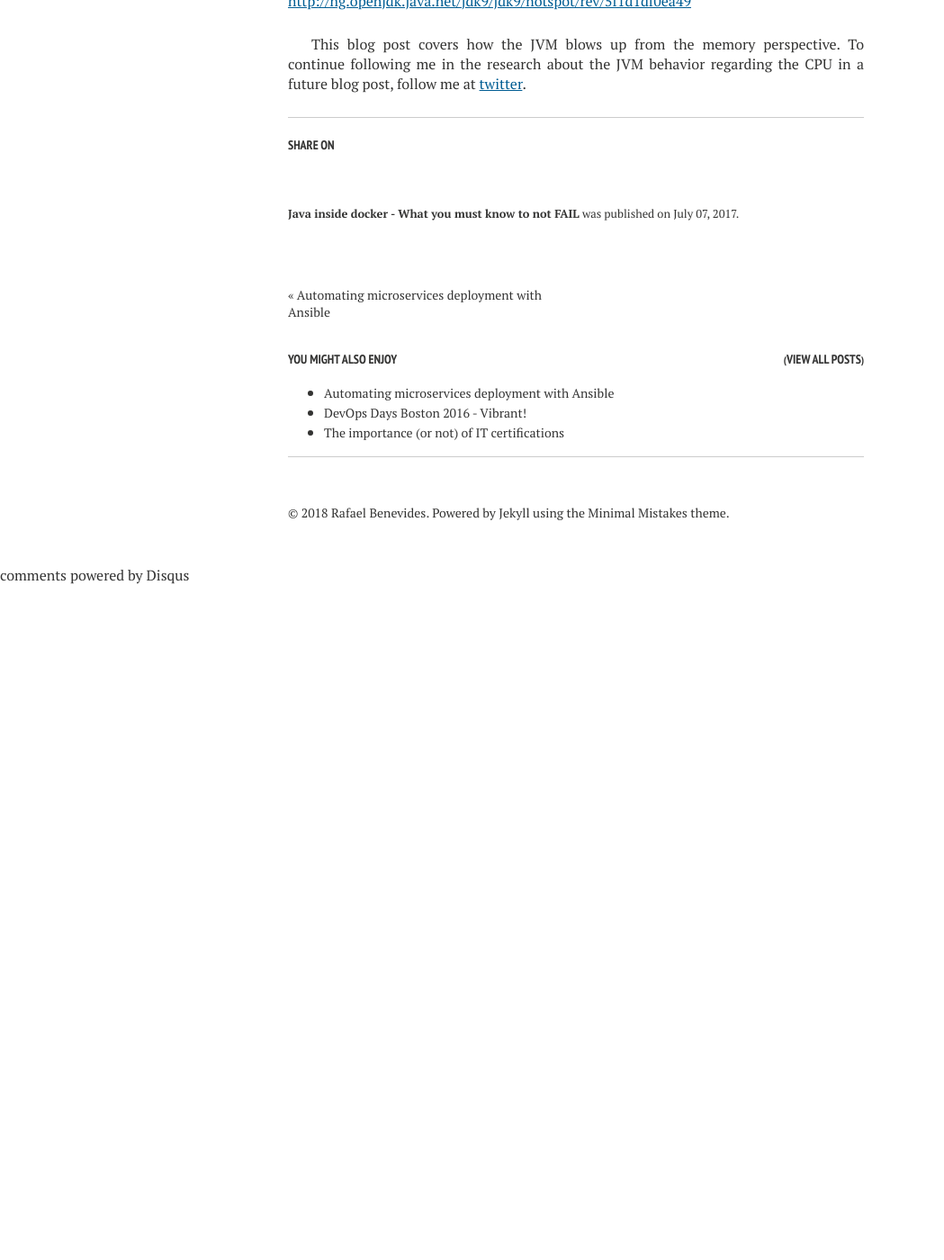
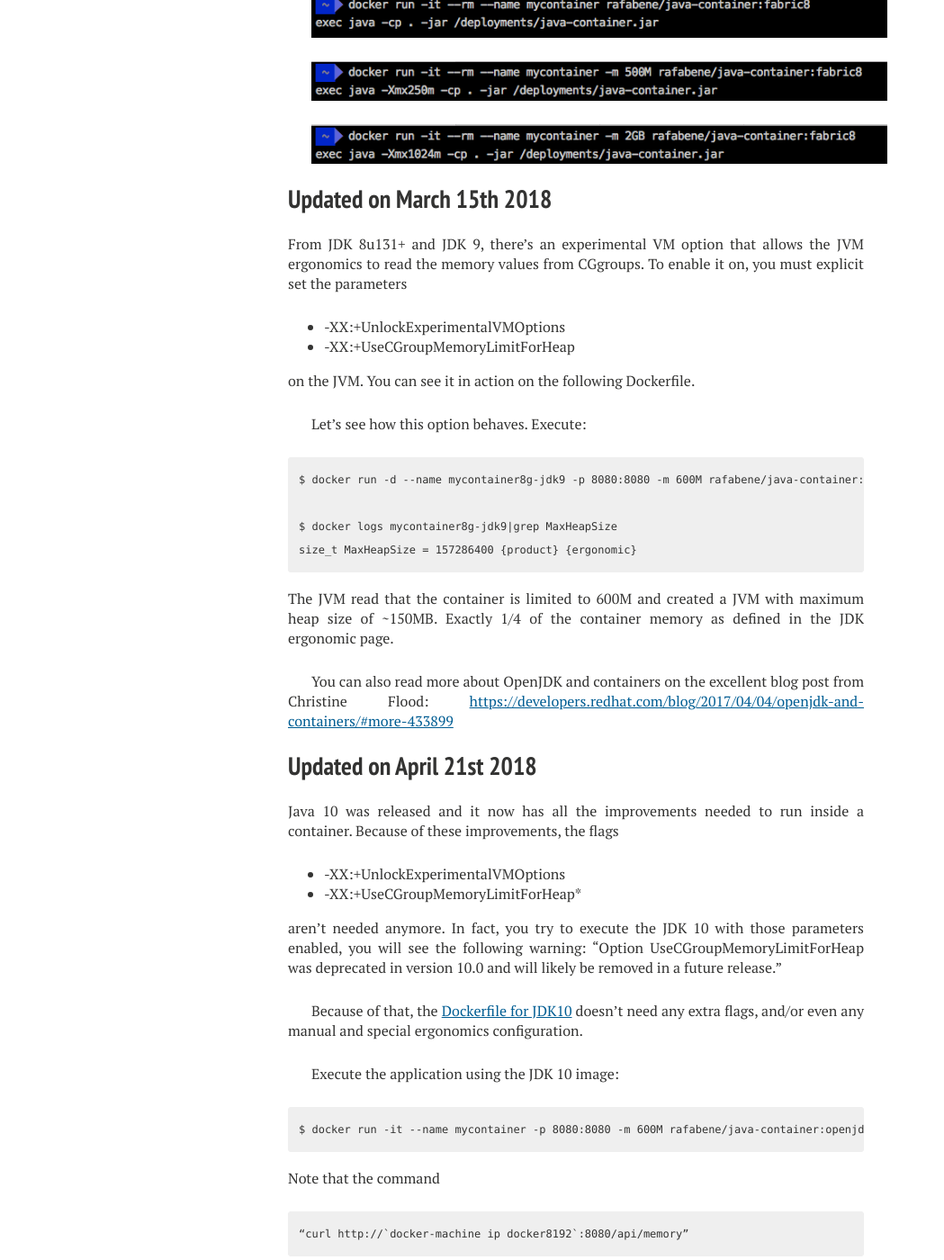
Before and after one commit to rafabene/rafabene.github.io, a Jekyll site: the page built from _posts/2017-07-07-java-inside-docker.md, in a window 1280 px wide and 1400 px high, scrolled down 5802 px. Shown: the whole window at 90% size, without its empty margins (0-1049 px from the left). Built offline with Jekyll 4.4.1, drawn with Linux system fonts in a browser that asks for light colours; nearby versions of some CDN libraries; comment, search, counter and statistics services are not loaded; before the commit the page ends 6452 px from its top, so only the background shows below that; some of the changed text lies outside the part shown.

```diff
--- a/_posts/2017-07-07-java-inside-docker.md
+++ b/_posts/2017-07-07-java-inside-docker.md
@@ -34,7 +34,7 @@
 To simulate the process being killed after exceeding the specified memory limit, we can execute the WildFly Application Server in a container with 50MB of memory limit through the command *“docker run -it –name mywildfly -m=50m jboss/wildfly”*. During the execution of this container, we could execute “docker stats” to check the container limit.
 
 {: .center}
-![](/images/kubernetes-java.png)
+![](/images/docker-stats.png)
 
 But after some seconds, the Wildfly container execution will be interrupted and print a message: *** JBossAS process (55) received KILL signal ***
 
@@ -75,6 +75,9 @@
 
 More combinations between the memory limit (–memory) and swap (–memory-swap) in docker command line can be found [here](https://docs.docker.com/engine/reference/run/#user-memory-constraints).
 
+{: .center}
+![](/images/java-docker.png)
+
 ## Is more memory the solution?
 
 Developers that don’t understand the problem, tend to think that the environment doesn’t provide enough memory for the execution of the JVM. A frequent solution is to provision an environment with more memory, but **it will, in fact, make things worse**.
@@ -96,7 +99,7 @@
 
 ## What is the solution?
 
-A slight change in the [Dockerfile]https://github.com/redhat-developer-demos/java-container/blob/master/Dockerfile.openjdk-env#L5 allows the user to specify an environment variable that defines extra parameters for the JVM. Check the following line:
+A slight change in the [Dockerfile](https://github.com/redhat-developer-demos/java-container/blob/master/Dockerfile.openjdk-env#L5) allows the user to specify an environment variable that defines extra parameters for the JVM. Check the following line:
 
   `CMD java -XX:+PrintFlagsFinal -XX:+PrintGCDetails $JAVA_OPTIONS -jar java-container.jar`
 
@@ -151,12 +154,63 @@
 {: .center}
 ![](/images/docker2g.png)
 
+## Updated on March 15th 2018
+
+From JDK 8u131+ and JDK 9, there’s an  experimental VM option that allows the JVM ergonomics to read the memory values from CGgroups.  To enable it on, you must explicit set the parameters
+
+- -XX:+UnlockExperimentalVMOptions
+- -XX:+UseCGroupMemoryLimitForHeap
+
+on the JVM. You can see it in action on the following Dockerfile.
+
+Let’s see how this option behaves. Execute:
+
+~~~~
+$ docker run -d --name mycontainer8g-jdk9 -p 8080:8080 -m 600M rafabene/java-container:openjdk-cgroup
+
+$ docker logs mycontainer8g-jdk9|grep MaxHeapSize
+size_t MaxHeapSize = 157286400 {product} {ergonomic}
+~~~~
+
+The JVM read that the container is limited to 600M and created a JVM with maximum heap size of ~150MB. Exactly 1/4 of the container memory as defined in the JDK ergonomic page.
+
+You can also read more about OpenJDK and containers on the excellent blog post from Christine Flood: <https://developers.redhat.com/blog/2017/04/04/openjdk-and-containers/#more-433899>
+
+
+## Updated on April 21st 2018
+Java 10 was released and it now has all the improvements needed to run inside a container.  Because of these improvements, the flags
+
+- -XX:+UnlockExperimentalVMOptions
+- -XX:+UseCGroupMemoryLimitForHeap*
+
+aren’t needed anymore. In fact, you try to execute the JDK 10 with those parameters enabled, you will see the following warning: “Option UseCGroupMemoryLimitForHeap was deprecated in version 10.0 and will likely be removed in a future release.”
+
+Because of that, the [Dockerfile for JDK10]((https://github.com/redhat-developer-demos/java-container/blob/master/Dockerfile.openjdk10)) doesn’t need any extra flags, and/or even any manual and special ergonomics configuration.
+
+Execute the application using the JDK 10 image:
+
+~~~~
+$ docker run -it --name mycontainer -p 8080:8080 -m 600M rafabene/java-container:openjdk10
+~~~~
+
+Note that the command
+
+~~~~
+“curl http://`docker-machine ip docker8192`:8080/api/memory”
+~~~~
+
+doesn’t fail anymore and you see the following message “Allocated more than 80% (145.0 MiB) of the max allowed JVM memory size (145.0 MiB)%”. 145MB is 1/4 of the 600M limits that we defined for this container.
+
+{: .center}
+![](/images/java-free.png)
+
+
 ## Conclusion
 
-The Java JVM until now doesn’t provide support to understand that it’s running inside a container and that it has some resources like those that are memory and CPU restricted. Because of that, you can’t let the JVM ergonomics take the decision by itself regarding the maximum heap size.
+The Java JVM <del>until now doesn’t</del> didn't provide support to understand that it’s running inside a container and that it has some resources like those that are memory and CPU restricted. Because of that, you can’t let the JVM ergonomics take the decision by itself regarding the maximum heap size.
 
 One way to solve this problem is using the Fabric8 Base image that is capable of understanding that it is running inside a restricted container and it will automatically adjust the maximum heap size if you haven’t done it yourself.
 
-There’s an **experimental** support in the JVM that has been included in JDK9 to support cgroup memory limits in container (i.e. Docker) environments. Check it out: [http://hg.openjdk.java.net/jdk9/jdk9/hotspot/rev/5f1d1df0ea49](http://hg.openjdk.java.net/jdk9/jdk9/hotspot/rev/5f1d1df0ea49)
+Another solution is to use an [experimental option](http://hg.openjdk.java.net/jdk9/jdk9/hotspot/rev/5f1d1df0ea49) that can be enabled through the parameter -XX:+UseCGroupMemoryLimitForHeap that has been included in JDK8u131 and JDK9 to support cgroup memory limits in container (i.e. Docker) environments.
 
-This blog post covers how the JVM blows up from the memory perspective. To continue following me in the research about the JVM behavior regarding the CPU in a future blog post, follow me at [twitter](twitter.com/rafabene).
+This blog post covers how the JVM blows up from the memory perspective. To continue following me in the research about the JVM behavior regarding the CPU in a future blog post, follow me at [twitter](http://twitter.com/rafabene).
```
Also changed, not shown: _posts/2018-05-07-java-no-docker-.md (added, +220 -0 lines), about/index.md (+7 -4 lines), talks/index.md (+18 -10 lines), images/docker-stats.png (added), images/java-docker.png (added), images/java-free.png (added).
